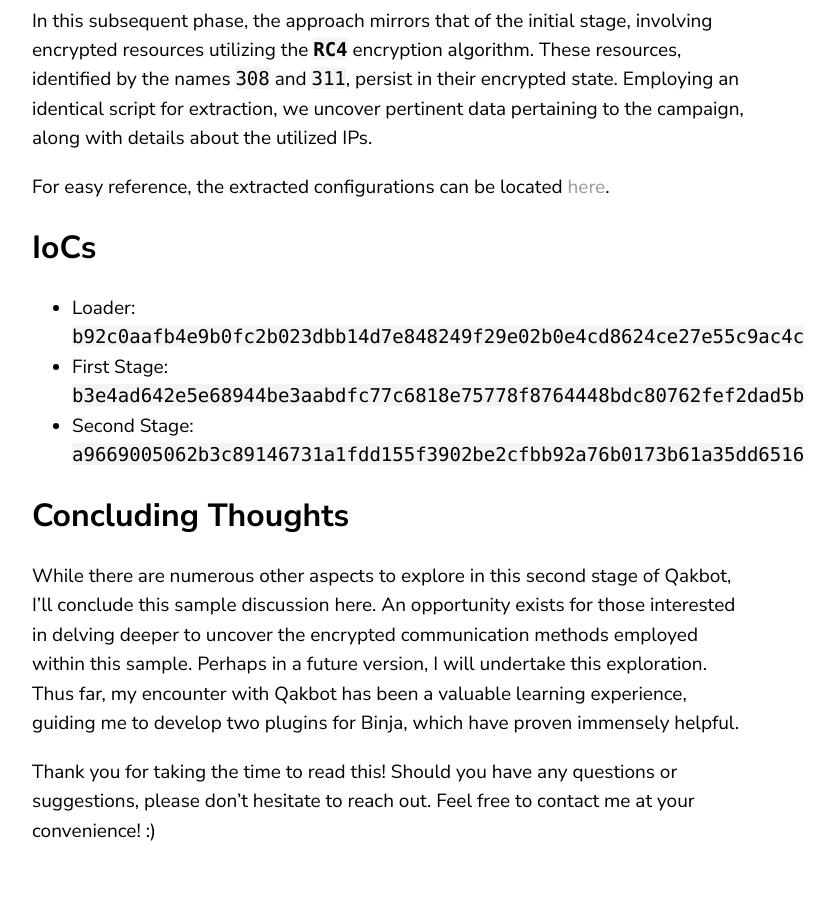
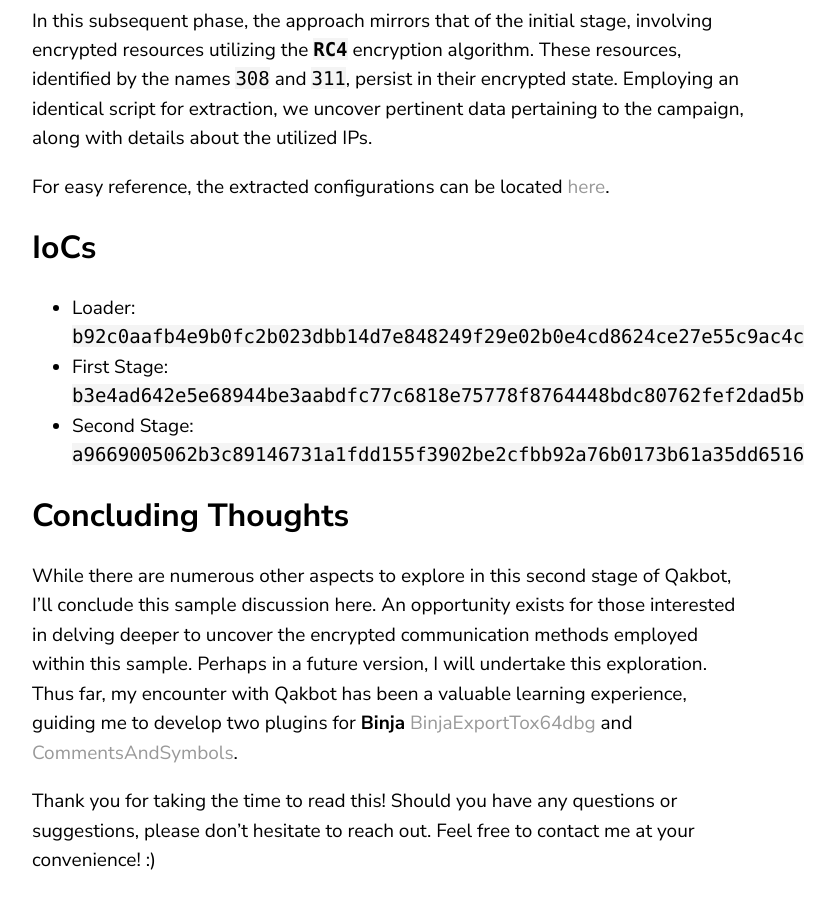
Before and after one commit to moval0x1/moval0x1.github.io, a Jekyll site: the page built from docs/_posts/2024-01-20-qakbot-analysis.markdown, in a window 1280 px wide and 900 px high, scrolled down 4530 px. Shown: the whole window, without its empty margins (68-903 px from the left). Built offline with Jekyll 4.4.1, drawn with Linux system fonts in a browser that asks for light colours; comment, search, counter and statistics services are not loaded; before the commit the page ends 5401 px from its top, so only the background shows below that.

Commit message:
Added link to binja plugins

```diff
--- a/docs/_posts/2024-01-20-qakbot-analysis.markdown
+++ b/docs/_posts/2024-01-20-qakbot-analysis.markdown
@@ -103,6 +103,6 @@
 
 ## Concluding Thoughts
 
-While there are numerous other aspects to explore in this second stage of Qakbot, I'll conclude this sample discussion here. An opportunity exists for those interested in delving deeper to uncover the encrypted communication methods employed within this sample. Perhaps in a future version, I will undertake this exploration. Thus far, my encounter with Qakbot has been a valuable learning experience, guiding me to develop two plugins for Binja, which have proven immensely helpful.
+While there are numerous other aspects to explore in this second stage of Qakbot, I'll conclude this sample discussion here. An opportunity exists for those interested in delving deeper to uncover the encrypted communication methods employed within this sample. Perhaps in a future version, I will undertake this exploration. Thus far, my encounter with Qakbot has been a valuable learning experience, guiding me to develop two plugins for **Binja** [BinjaExportTox64dbg](https://github.com/moval0x1/BinjaExportTox64dbg) and [CommentsAndSymbols](https://github.com/moval0x1/CommentsAndSymbols).
 
 Thank you for taking the time to read this! Should you have any questions or suggestions, please don't hesitate to reach out. Feel free to contact me at your convenience! :)
```
